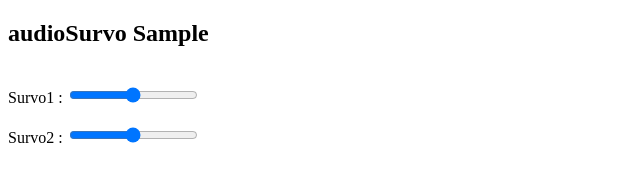
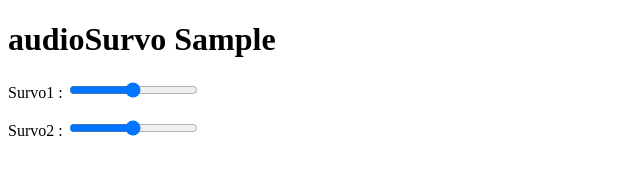
Before and after one commit to wakasamasao/audioServo, a plain HTML site: page sample/index.html in a window 1280 px wide. Shown: the whole page, without its empty margins (0-640 px from the left). Drawn offline with Linux system fonts and the light colour scheme.

Commit message:
Update index.html

```diff
--- a/sample/index.html
+++ b/sample/index.html
@@ -7,11 +7,10 @@
     <script src="audioServo.js"></script>
 </head>
 <body>
-    <h2>audioSurvo Sample</h1>
-    <br/>
-    Survo1 : <input type="range" onchange="audioServo.moveServo1(this.value)"/>
-    <br/>
-    <br/>
-    Survo2 : <input type="range" onchange="audioServo.moveServo2(this.value)"/>
+    <h1>audioSurvo Sample</h1>
+    <div>
+        <p>Survo1 : <input type="range" onchange="audioServo.moveServo1(this.value)"/></p>
+        <p></p>Survo2 : <input type="range" onchange="audioServo.moveServo2(this.value)"/></p>
+    </div>
 </body>
 </html>
```
